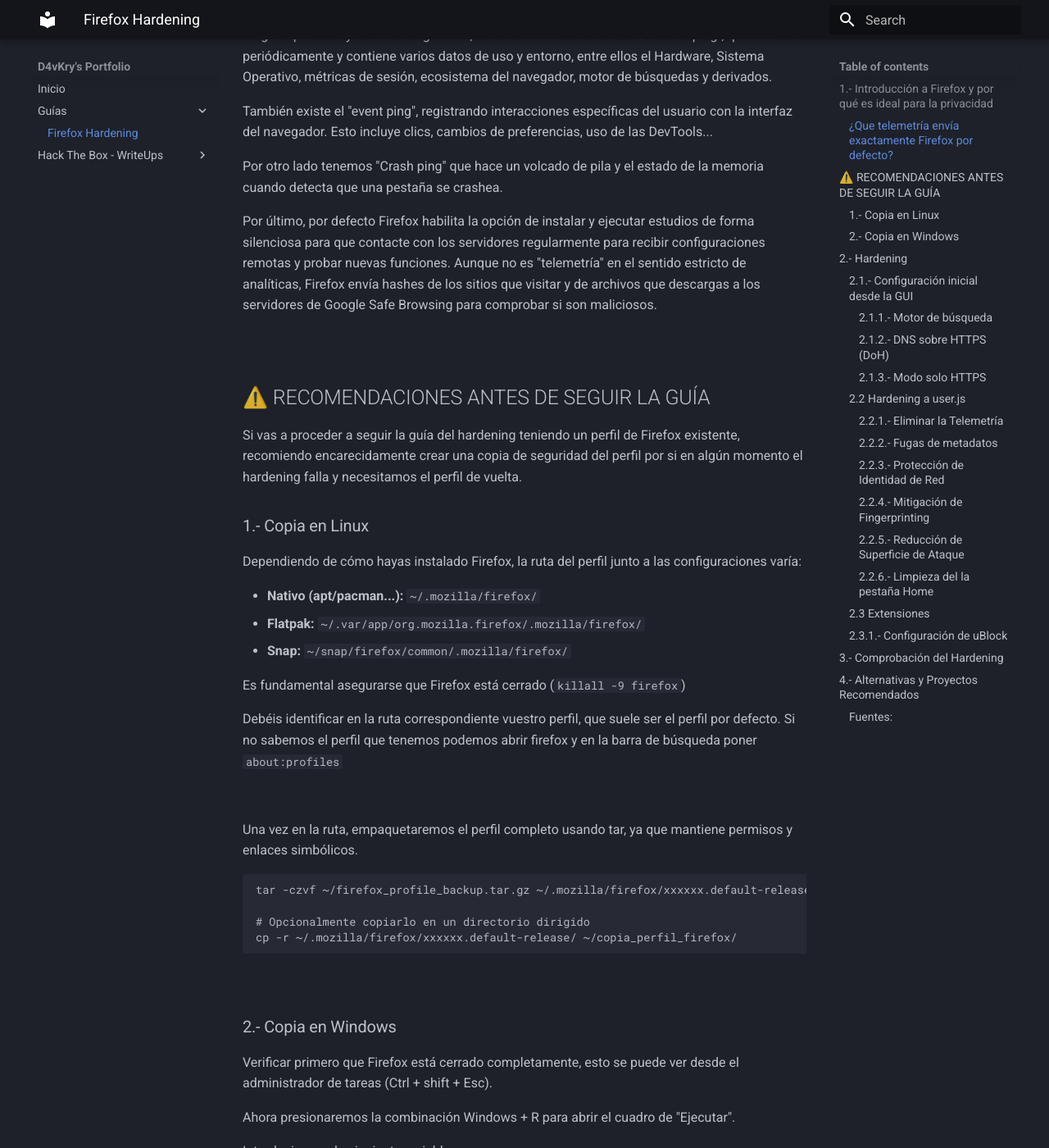
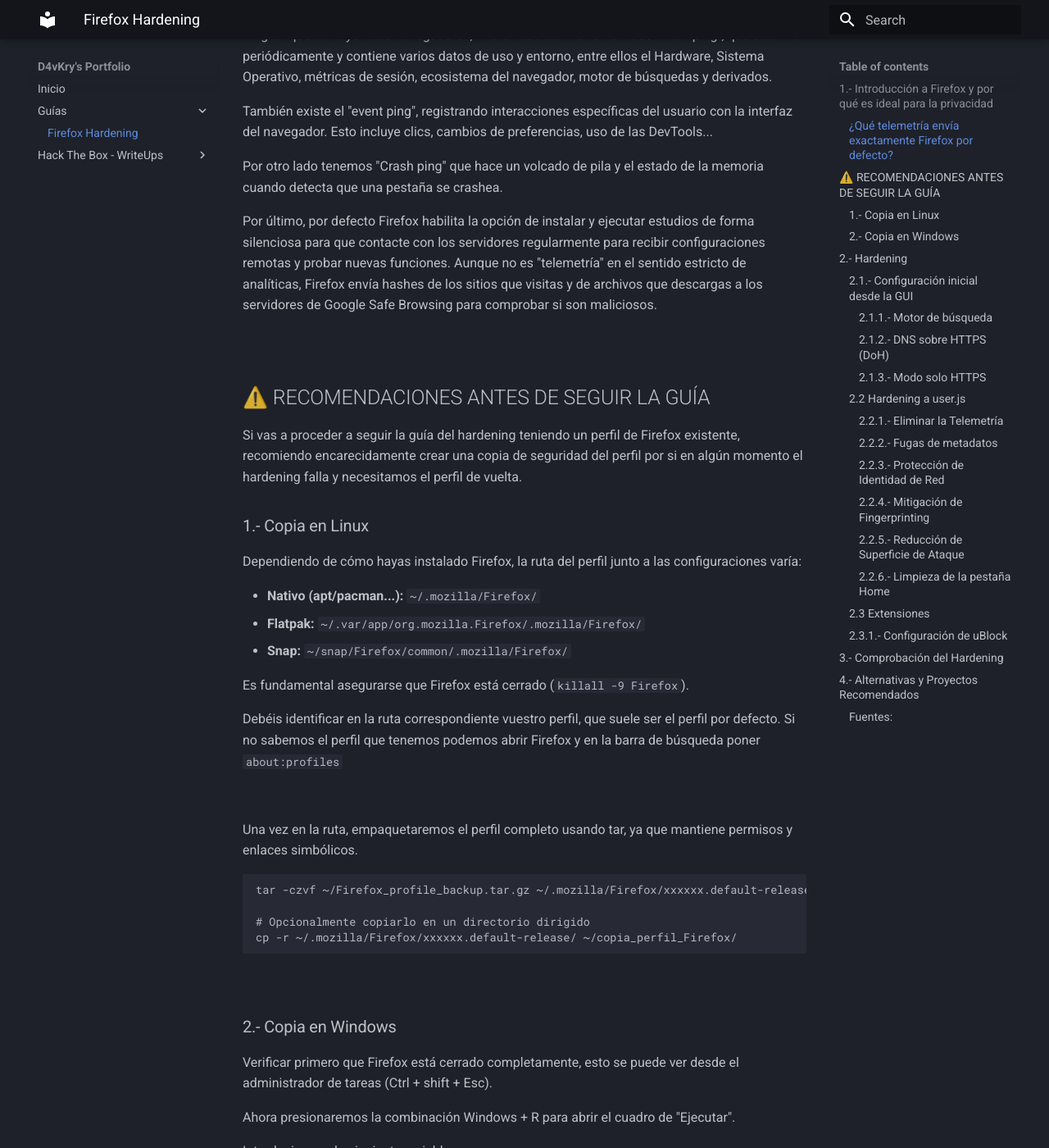
Before and after one commit to D4vKry/d4vkry.github.io, an MkDocs documentation site: the page built from docs/guias/firefox-hardening/index.md, in a window 1280 px wide and 1400 px high, scrolled down 1106 px. Shown: the whole window at 82% size. Built offline with MkDocs 1.6.1 and Material for MkDocs 9.7.7, drawn with Linux system fonts in a browser that asks for light colours; some of the changed text lies outside the part shown.

Commit message:
fix: faltas

````diff
--- a/docs/guias/firefox-hardening/index.md
+++ b/docs/guias/firefox-hardening/index.md
@@ -14,7 +14,7 @@ Firefox es uno de los mejores navegadores FOSS que existe por varios motivos:
 
 Aun siendo muy buen navegador, este por defecto viene con una configuración de recolección de datos y telemetría que nos gustaría limitar y controlar al milímetro nosotros mismos desde las configuraciones de privacidad.
 
-### ¿Que telemetría envía exactamente Firefox por defecto?
+### ¿Qué telemetría envía exactamente Firefox por defecto?
 
 Al igual que la mayoría de navegadores, Firefox suele enviar el llamado "main ping", que se envía periódicamente y contiene varios datos de uso y entorno, entre ellos el Hardware, Sistema Operativo, métricas de sesión, ecosistema del navegador, motor de búsquedas y derivados.
 
@@ -22,7 +22,7 @@ También existe el "event ping", registrando interacciones específicas del usua
 
 Por otro lado tenemos "Crash ping" que hace un volcado de pila y el estado de la memoria cuando detecta que una pestaña se crashea.
 
-Por último, por defecto Firefox habilita la opción de instalar y ejecutar estudios de forma silenciosa para que contacte con los servidores regularmente para recibir configuraciones remotas y probar nuevas funciones. Aunque no es "telemetría" en el sentido estricto de analíticas, Firefox envía hashes de los sitios que visitar y de archivos que descargas a los servidores de Google Safe Browsing para comprobar si son maliciosos.
+Por último, por defecto Firefox habilita la opción de instalar y ejecutar estudios de forma silenciosa para que contacte con los servidores regularmente para recibir configuraciones remotas y probar nuevas funciones. Aunque no es "telemetría" en el sentido estricto de analíticas, Firefox envía hashes de los sitios que visitas y de archivos que descargas a los servidores de Google Safe Browsing para comprobar si son maliciosos.
 
 ‍
 
@@ -34,23 +34,23 @@ Si vas a proceder a seguir la guía del hardening teniendo un perfil de Firefox
 
 Dependiendo de cómo hayas instalado Firefox, la ruta del perfil junto a las configuraciones varía:
 
-- **Nativo (apt/pacman...):**  `~/.mozilla/firefox/`
-- **Flatpak:**  `~/.var/app/org.mozilla.firefox/.mozilla/firefox/`
-- **Snap:**  `~/snap/firefox/common/.mozilla/firefox/`
+- **Nativo (apt/pacman...):**  `~/.mozilla/Firefox/`
+- **Flatpak:**  `~/.var/app/org.mozilla.Firefox/.mozilla/Firefox/`
+- **Snap:**  `~/snap/Firefox/common/.mozilla/Firefox/`
 
-Es fundamental asegurarse que Firefox está cerrado (`killall -9 firefox`)
+Es fundamental asegurarse que Firefox está cerrado (`killall -9 Firefox`).
 
-Debéis identificar en la ruta correspondiente vuestro perfil, que suele ser el perfil por defecto. Si no sabemos el perfil que tenemos podemos abrir firefox y en la barra de búsqueda poner `about:profiles`
+Debéis identificar en la ruta correspondiente vuestro perfil, que suele ser el perfil por defecto. Si no sabemos el perfil que tenemos podemos abrir Firefox y en la barra de búsqueda poner `about:profiles`
 
 ‍
 
 Una vez en la ruta, empaquetaremos el perfil completo usando tar, ya que mantiene permisos y enlaces simbólicos.
 
 ```bash
-tar -czvf ~/firefox_profile_backup.tar.gz ~/.mozilla/firefox/xxxxxx.default-release/
+tar -czvf ~/Firefox_profile_backup.tar.gz ~/.mozilla/Firefox/xxxxxx.default-release/
 
 # Opcionalmente copiarlo en un directorio dirigido
-cp -r ~/.mozilla/firefox/xxxxxx.default-release/ ~/copia_perfil_firefox/
+cp -r ~/.mozilla/Firefox/xxxxxx.default-release/ ~/copia_perfil_Firefox/
 ```
 
 ‍
@@ -136,7 +136,7 @@ O si lo prefieres puedes usar el DNS de Cloudflare que aunque no sea tan privado
 
 ![image](image-20260815210644-5o71upw.png)
 
-- Le damos a "Activar el modo solo-HTTPS en todas las ventanas
+- Le damos a "Activar el modo solo-HTTPS en todas las ventanas".
 
 ![image](image-20260815210722-t2dl3s3.png)
 
@@ -146,7 +146,7 @@ O si lo prefieres puedes usar el DNS de Cloudflare que aunque no sea tan privado
 
 Este archivo es el que contiene toda la configuración de nuestro perfil, el cual se estructura en módulos. Para que no tengáis que modificar módulo por módulo cada configuración he preparado un user.js el cual podéis descargar desde el siguiente enlace:
 
-[https://github.com/D4vKry/firefox-userjs/blob/main/user.js](https://github.com/D4vKry/firefox-userjs/blob/main/user.js)
+[https://github.com/D4vKry/Firefox-userjs/blob/main/user.js](https://github.com/D4vKry/Firefox-userjs/blob/main/user.js)
 
 Explicaremos punto por punto que configuración toca nuestro archivo:
 
@@ -266,9 +266,9 @@ También he incluido una opción comentada sobre deshabilitar la compilación Ju
 
 ‍
 
-#### 2.2.6.- Limpieza del la pestaña Home
+#### 2.2.6.- Limpieza de la pestaña Home
 
-Por último configuramos la página principal para quitar todos los patrocinios y widgets los cuales no prestamos atención y consumen recursos
+Por último configuramos la página principal para quitar todos los patrocinios y widgets los cuales no prestamos atención y consumen recursos.
 
 ```JavaScript
 // ============================================================================
@@ -288,19 +288,19 @@ user_pref("browser.newtabpage.activity-stream.system.showWeather", false);
 
 ‍
 
-Ahora para meter el user.js, denuevo, nos aseguraremos de que Firefox está 100% cerrado y entraremos a la carpeta de nuestro perfil el cual hicimos la copia, justo ahí pegaremos el user.js.
+Ahora para meter el user.js, de nuevo, nos aseguraremos de que Firefox está 100% cerrado y entraremos a la carpeta de nuestro perfil el cual hicimos la copia, justo ahí pegaremos el user.js.
 
 ![image](image-20260816181103-z7qo4or.png)
 
 ‍
 
-Abrimos Firefox y comprobamos que tenemos una interfaz mucha mas limpia sin pop ups.
+Abrimos Firefox y comprobamos que tenemos una interfaz mucha mas limpia sin pop-ups.
 
 ![image](image-20260816182655-h0ahmp0.png)
 
 ‍
 
-NOTA: como firefox actualiza constantemente los widgets es probable que aparezcan nuevos, por lo que es recomendable desactivarlo directamente desde el menú de abajo a la derecha com en la caputra.
+NOTA: como Firefox actualiza constantemente los widgets es probable que aparezcan nuevos, por lo que es recomendable desactivarlo directamente desde el menú de abajo a la derecha como en la caputra.
 
 ![image](image-20260816183134-wo90loz.png)
 
@@ -386,7 +386,7 @@ Si leer esta guía te ha parecido interesante pero crees que mantener un archivo
 
 ### Fuentes:
 
-[https://brainfucksec.github.io/firefox-hardening-guide](https://brainfucksec.github.io/firefox-hardening-guide)
+[https://brainfucksec.github.io/Firefox-hardening-guide](https://brainfucksec.github.io/Firefox-hardening-guide)
 
 [https://github.com/arkenfox/user.js](https://github.com/arkenfox/user.js)
 
@@ -394,9 +394,9 @@ Si leer esta guía te ha parecido interesante pero crees que mantener un archivo
 
 [https://wiki.archlinux.org/title/Firefox/Privacy](https://wiki.archlinux.org/title/Firefox/Privacy)
 
-[https://support.mozilla.org/es/kb/como-detener-las-conexiones-automaticas-de-firefox](https://support.mozilla.org/es/kb/como-detener-las-conexiones-automaticas-de-firefox)
+[https://support.mozilla.org/es/kb/como-detener-las-conexiones-automaticas-de-Firefox](https://support.mozilla.org/es/kb/como-detener-las-conexiones-automaticas-de-Firefox)
 
-[https://restoreprivacy.com/firefox-privacy/](https://restoreprivacy.com/firefox-privacy/)
+[https://restoreprivacy.com/Firefox-privacy/](https://restoreprivacy.com/Firefox-privacy/)
 
 <br>
 
````
Also changed, not shown: other parts of docs/guias/firefox-hardening/index.md (+13 -13 lines).
